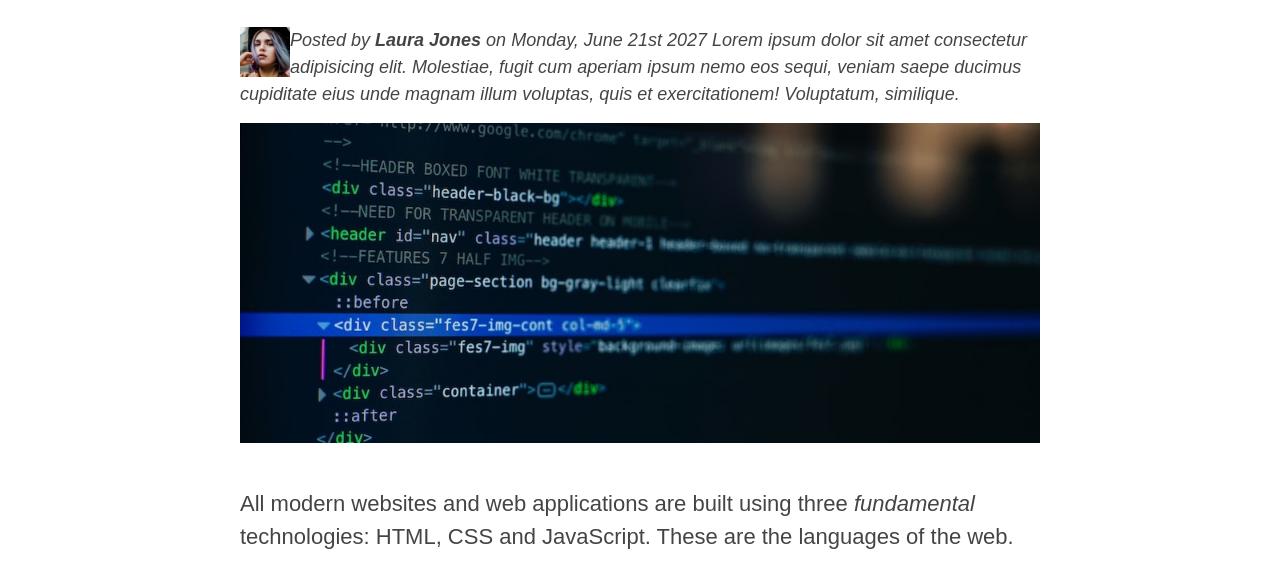
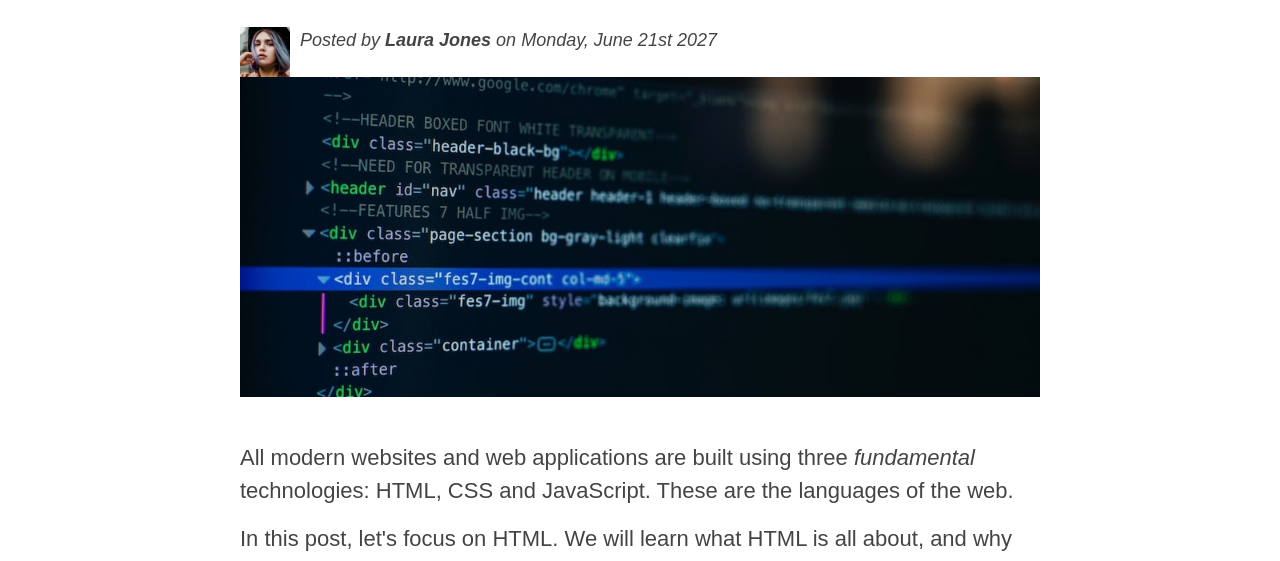
Before and after one commit to mikeqiu2011/css, a plain HTML site: page index.html in a window 1280 px wide. Shown: the part 220-781 px from the top of the page. Drawn offline with Linux system fonts and the light colour scheme.

Commit message:
also float the author text

```diff
--- a/index.html
+++ b/index.html
@@ -35,10 +35,6 @@
 
           <p class="author">
             Posted by <strong>Laura Jones</strong> on Monday, June 21st 2027
-            Lorem ipsum dolor sit amet consectetur adipisicing elit. Molestiae,
-            fugit cum aperiam ipsum nemo eos sequi, veniam saepe ducimus
-            cupiditate eius unde magnam illum voluptas, quis et exercitationem!
-            Voluptatum, similique.
           </p>
 
           <img
--- a/style.css
+++ b/style.css
@@ -244,7 +244,8 @@ h2::before {
 .author {
   font-style: italic;
   font-size: 18px;
-  /* display: inline-block; */
+  padding-left: 10px;
+  float: left;
 }
 
 .author-img {
```
